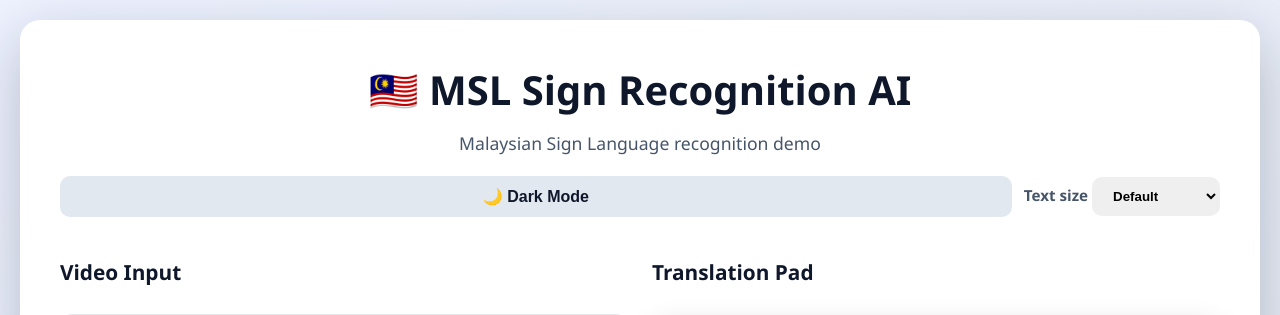
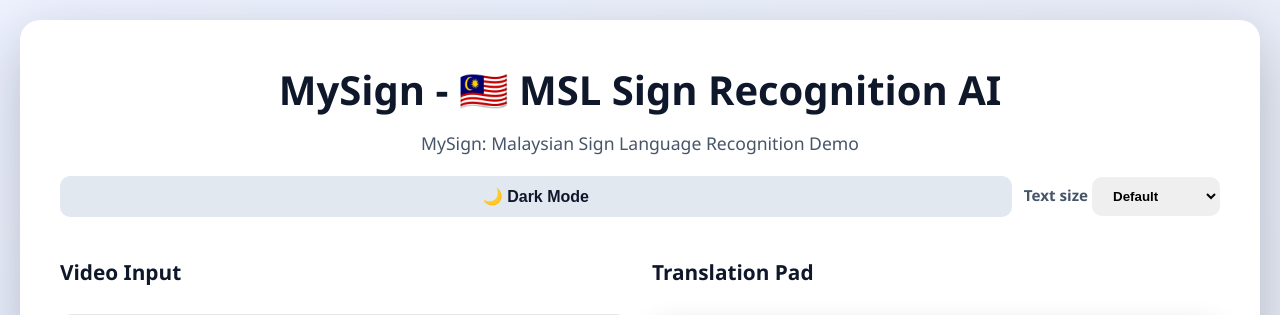
Before and after one commit to JianHengHin0831/MSL_Streamlit_App, a Python web app: template templates/index.html in a window 1280 px wide. Shown: the top 315 px of the page. Run offline with Jinja, Linux system fonts and the light colour scheme; the template is opened without the code that fills it, so the values that code supplies are empty; some libraries are stand-ins or nearby versions.

Commit message:
refactor: Update title and header text for consistency and clarity in index.html

```diff
--- a/templates/index.html
+++ b/templates/index.html
@@ -3,7 +3,7 @@
 <head>
     <meta charset="UTF-8">
     <meta name="viewport" content="width=device-width, initial-scale=1.0">
-    <title>🇲🇾 MSL Sign Recognition AI</title>
+    <title>MySign - MSL Sign Recognition AI</title>
     <style>
         :root {
             color-scheme: light;
@@ -1280,8 +1280,8 @@
 <body data-theme="light" class="text-size-normal">
     <div class="container">
         <div class="header">
-            <h1>🇲🇾 MSL Sign Recognition AI</h1>
-            <p class="subtitle">Malaysian Sign Language recognition demo</p>
+            <h1>MySign - 🇲🇾 MSL Sign Recognition AI</h1>
+            <p class="subtitle">MySign: Malaysian Sign Language Recognition Demo</p>
             <div class="accessibility-controls" role="region" aria-label="Accessibility controls">
                 <button id="themeToggle" type="button" class="btn-secondary" aria-pressed="false">🌙 Dark Mode</button>
                 <label for="textSizeSelect">Text size
```
